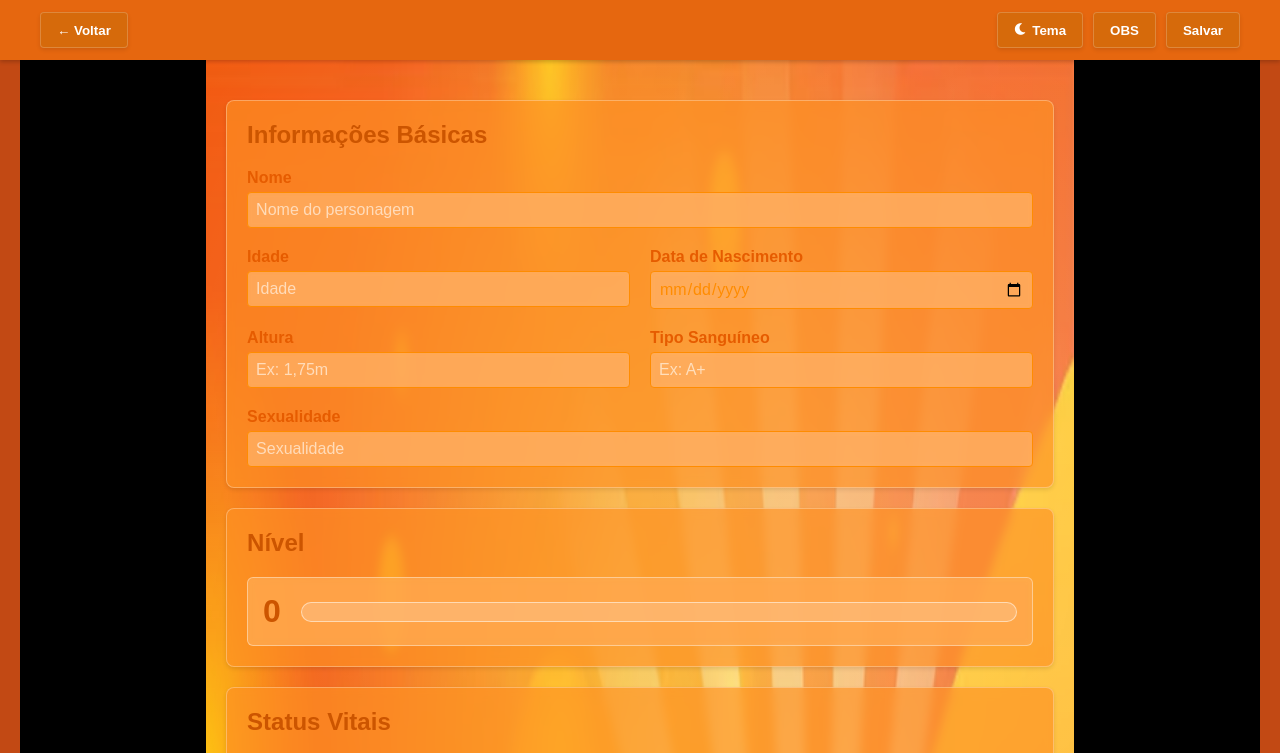
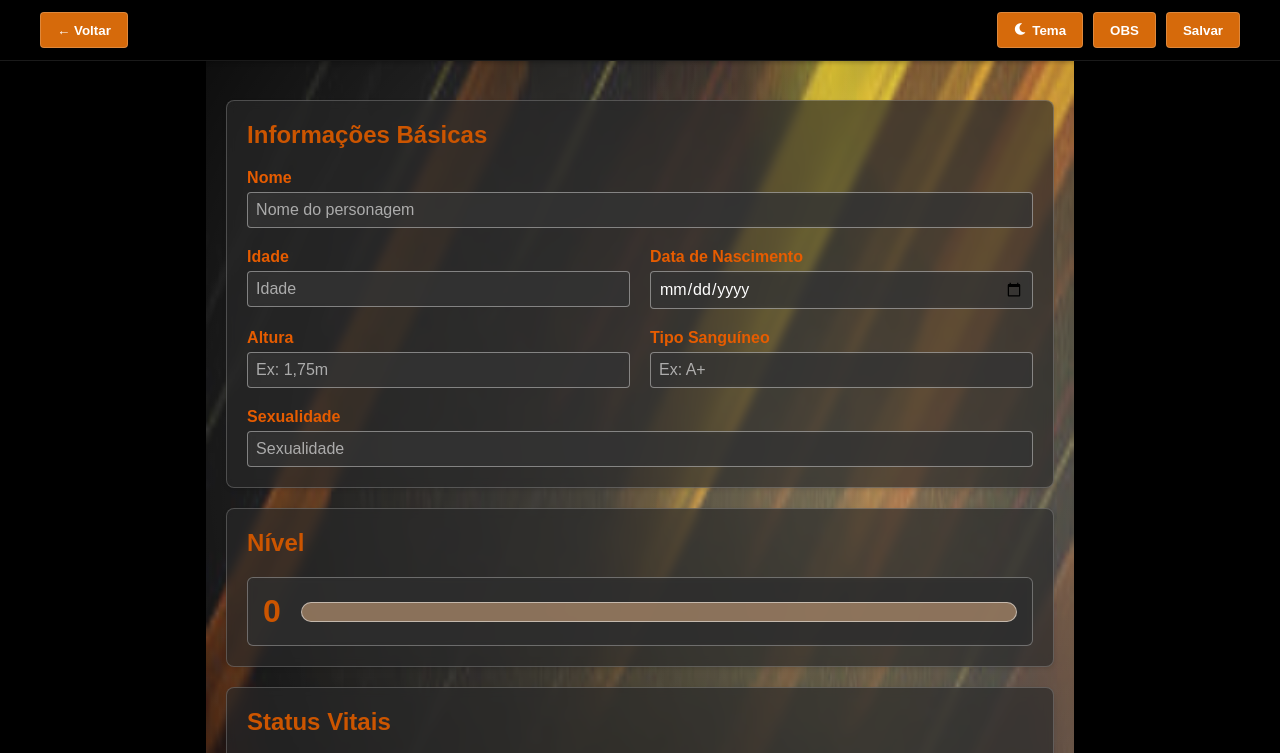
Before and after one commit to justbegabs/sistem, a website: page www/index.html in a window 1280 px wide. Both pictures are taken after a click on the button "Tema". Shown: the top 753 px of the page. Drawn offline with Linux system fonts and the light colour scheme.

Commit message:
estilização modo noturno

```diff
--- a/www/styles.css
+++ b/www/styles.css
@@ -29,17 +29,30 @@
     --cor-bege-rgb: 42, 42, 42;
 }
 
+:root[data-theme="dark"] body {
+    background: #000000 !important;
+}
+
+:root[data-theme="dark"] header {
+    background-color: #000000;
+    border-bottom: 1px solid rgba(255, 255, 255, 0.1);
+}
+
+:root[data-theme="dark"] .container {
+    background-image: url('../fundopreto.jpg');
+    background-size: 100% 100%;
+    background-position: center;
+    background-repeat: no-repeat;
+    min-height: calc(100vh - 40px);
+}
+
 body {
     min-height: 100vh;
     margin: 0;
     padding: 20px;
-    background: #F2780C !important;
+    background: #000000 !important;
     display: flex;
     flex-direction: column;
-}
-
-:root[data-theme="dark"] body {
-    background: #000000 !important;
 }
 
 .container {
@@ -462,3 +475,48 @@ h2 span {
     background-color: rgba(255, 200, 150, 0.45);
     border: 1px solid rgba(255, 255, 255, 0.5);
 }
+
+/* Ajustando as transparências para o modo escuro */
+:root[data-theme="dark"] section {
+    background-color: rgba(40, 40, 40, 0.65);
+    border: 1px solid rgba(255, 255, 255, 0.2);
+}
+
+:root[data-theme="dark"] .status-item,
+:root[data-theme="dark"] .atributo-item,
+:root[data-theme="dark"] .info-item,
+:root[data-theme="dark"] .status-list,
+:root[data-theme="dark"] .info-list,
+:root[data-theme="dark"] .nivel-container {
+    background-color: rgba(50, 50, 50, 0.55);
+    border: 1px solid rgba(255, 255, 255, 0.3);
+}
+
+:root[data-theme="dark"] input {
+    background-color: rgba(60, 60, 60, 0.45);
+    border: 1px solid rgba(255, 255, 255, 0.4);
+    color: white;
+}
+
+:root[data-theme="dark"] input:focus {
+    background-color: rgba(70, 70, 70, 0.65);
+    border-color: rgba(255, 255, 255, 0.5);
+}
+
+/* Removendo qualquer estilo que possa estar interferindo */
+html {
+    background: #000000;
+}
+
+/* Garantindo que o fundo preto seja aplicado */
+body::before {
+    content: '';
+    position: fixed;
+    top: 0;
+    left: 0;
+    right: 0;
+    bottom: 0;
+    background: #000000;
+    z-index: -1;
+}
+}
```
